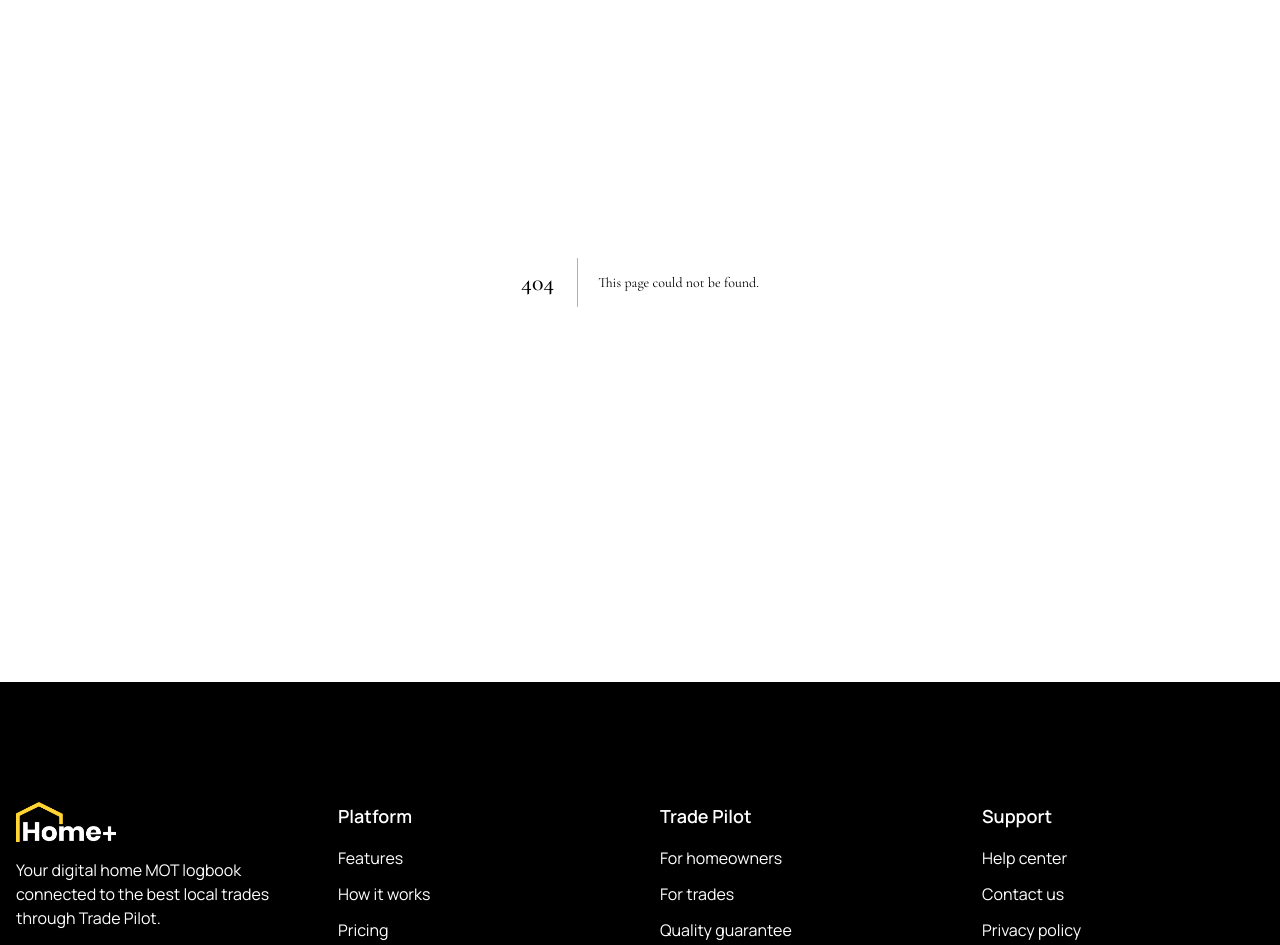
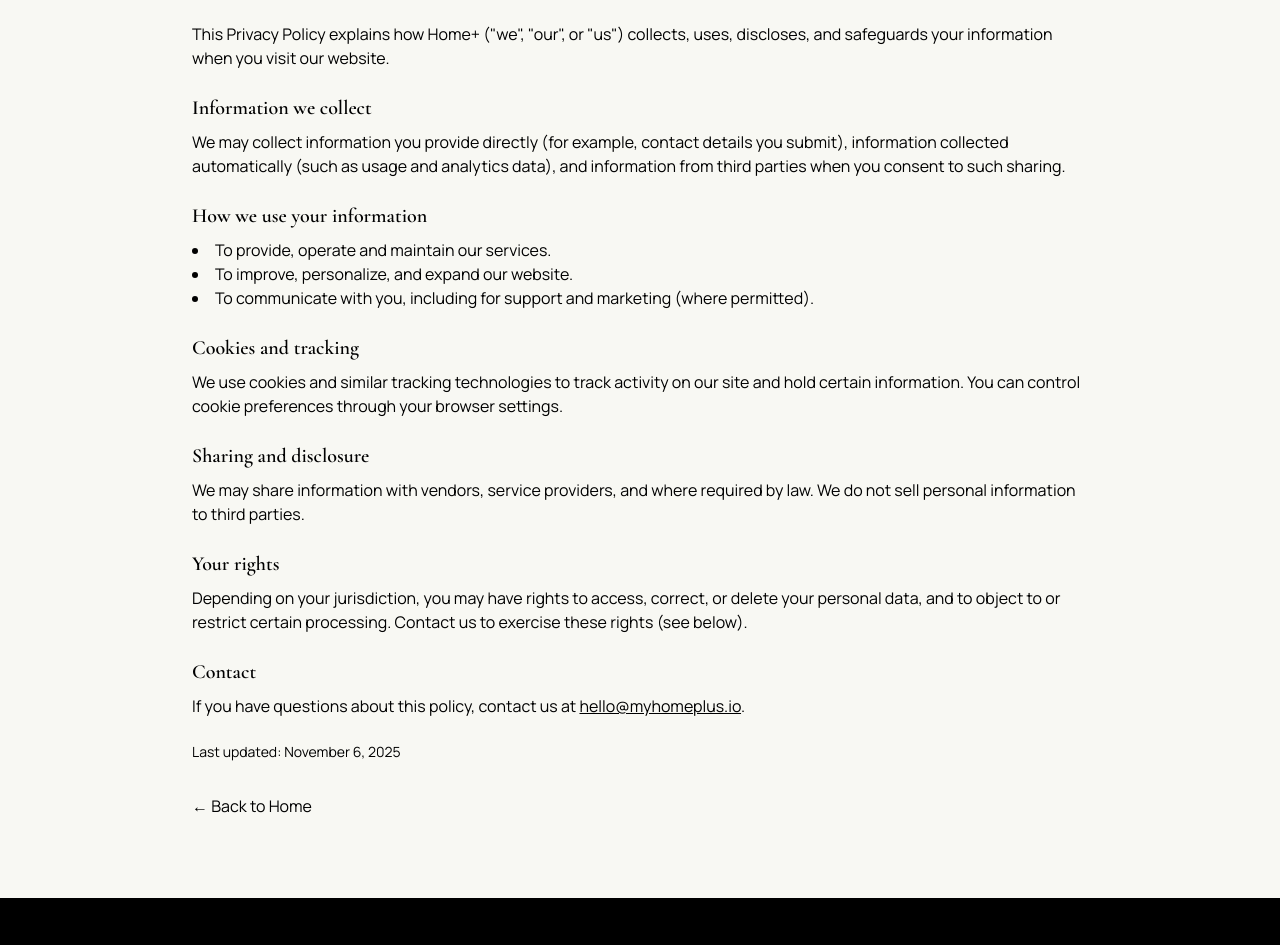
Before and after one commit to iamsaif5/homeplus-landing, a Next.js app: page /privacy-policy in a window 1280 px wide. Before the commit this address had no page. Shown: the part 227-1172 px from the top of the page. Built offline with nearby package versions, Linux system fonts and the light colour scheme.

Commit message:
Update - Priavacy policy and TOS added

```diff
--- a/src/app/globals.css
+++ b/src/app/globals.css
@@ -3,6 +3,10 @@
 :root {
   --background: #f8f8f3;
   --foreground: #000;
+}
+
+html {
+  scroll-behavior: smooth;
 }
 
 @theme inline {
--- a/src/app/page.js
+++ b/src/app/page.js
@@ -9,8 +9,8 @@
   return (
     <>
       <Header />
+      <YourHome />
       <HowItWork />
-      <YourHome />
       <Simplify />
       <Testimonials />
       <Resources />
--- /dev/null
+++ b/src/app/privacy-policy/page.jsx
@@ -0,0 +1,71 @@
+import React from 'react';
+import Link from 'next/link';
+import Container from '../../component/Container';
+
+export const metadata = {
+  title: 'Privacy Policy - Home+',
+  description: 'Home+ Privacy Policy describing how we collect, use and protect your information.',
+};
+
+export default function PrivacyPolicyPage() {
+  return (
+    <Container>
+      <div className="max-w-4xl mx-auto py-20">
+        <h1 className="text-3xl font-bold mb-6">Privacy Policy</h1>
+
+        <p className="mb-4">
+          This Privacy Policy explains how Home+ (&quot;we&quot;, &quot;our&quot;, or &quot;us&quot;) collects, uses, discloses, and
+          safeguards your information when you visit our website.
+        </p>
+
+        <h2 className="text-xl font-semibold mt-6 mb-2">Information we collect</h2>
+        <p className="mb-4">
+          We may collect information you provide directly (for example, contact details you submit), information collected automatically
+          (such as usage and analytics data), and information from third parties when you consent to such sharing.
+        </p>
+
+        <h2 className="text-xl font-semibold mt-6 mb-2">How we use your information</h2>
+        <ul className="list-disc list-inside mb-4">
+          <li>To provide, operate and maintain our services.</li>
+          <li>To improve, personalize, and expand our website.</li>
+          <li>To communicate with you, including for support and marketing (where permitted).</li>
+        </ul>
+
+        <h2 className="text-xl font-semibold mt-6 mb-2">Cookies and tracking</h2>
+        <p className="mb-4">
+          We use cookies and similar tracking technologies to track activity on our site and hold certain information. You can control
+          cookie preferences through your browser settings.
+        </p>
+
+        <h2 className="text-xl font-semibold mt-6 mb-2">Sharing and disclosure</h2>
+        <p className="mb-4">
+          We may share information with vendors, service providers, and where required by law. We do not sell personal information to third
+          parties.
+        </p>
+
+        <h2 className="text-xl font-semibold mt-6 mb-2">Your rights</h2>
+        <p className="mb-4">
+          Depending on your jurisdiction, you may have rights to access, correct, or delete your personal data, and to object to or restrict
+          certain processing. Contact us to exercise these rights (see below).
+        </p>
+
+        <h2 className="text-xl font-semibold mt-6 mb-2">Contact</h2>
+        <p className="mb-6">
+          If you have questions about this policy, contact us at{' '}
+          <a className="underline" href="mailto:hello@myhomeplus.io">
+            hello@myhomeplus.io
+          </a>
+          .
+        </p>
+
+        <p className="text-sm text-muted">Last updated: November 6, 2025</p>
+
+        <div className="mt-8">
+          <Link href="/" className="text-primary hover:underline">
+            ← Back to Home
+          </Link>
+        </div>
+      </div>
+    </Container>
+  );
+}
--- /dev/null
+++ b/src/app/terms/page.jsx
@@ -0,0 +1,63 @@
+import React from 'react';
+import Link from 'next/link';
+import Container from '../../component/Container';
+
+export const metadata = {
+  title: 'Terms of Service - Home+',
+  description: 'Home+ Terms of Service — rules and conditions for using the Home+ website.',
+};
+
+export default function TermsPage() {
+  return (
+    <Container>
+      <div className="max-w-4xl mx-auto py-20">
+        <h1 className="text-3xl font-bold mb-6">Terms of Service</h1>
+
+        <p className="mb-4">
+          These Terms of Service (&quot;Terms&quot;) govern your access to and use of the Home+ website. By using our site, you agree to
+          these Terms. Please read them carefully.
+        </p>
+
+        <h2 className="text-xl font-semibold mt-6 mb-2">Use of the site</h2>
+        <p className="mb-4">
+          You agree to use the site only for lawful purposes and in a way that does not infringe the rights of others or restrict their use
+          of the site.
+        </p>
+
+        <h2 className="text-xl font-semibold mt-6 mb-2">Intellectual property</h2>
+        <p className="mb-4">
+          All content on the site is the property of Home+ or its licensors and is protected by intellectual property laws. You may not
+          reproduce or redistribute our content without permission.
+        </p>
+
+        <h2 className="text-xl font-semibold mt-6 mb-2">Disclaimers and limitation of liability</h2>
+        <p className="mb-4">
+          The site is provided &quot;as is&quot; without warranties of any kind. To the fullest extent permitted by law, Home+ is not liable
+          for any indirect or consequential damages.
+        </p>
+
+        <h2 className="text-xl font-semibold mt-6 mb-2">Modifications</h2>
+        <p className="mb-4">
+          We may modify these Terms from time to time. Continued use after changes constitutes acceptance of the updated Terms.
+        </p>
+
+        <h2 className="text-xl font-semibold mt-6 mb-2">Contact</h2>
+        <p className="mb-6">
+          Questions about these Terms should be sent to{' '}
+          <a className="underline" href="mailto:hello@myhomeplus.io">
+            hello@myhomeplus.io
+          </a>
+          .
+        </p>
+
+        <p className="text-sm text-muted">Last updated: November 6, 2025</p>
+
+        <div className="mt-8">
+          <Link href="/" className="text-primary hover:underline">
+            ← Back to Home
+          </Link>
+        </div>
+      </div>
+    </Container>
+  );
+}
--- a/src/component/Footer.jsx
+++ b/src/component/Footer.jsx
@@ -7,19 +7,19 @@
   {
     title: 'Platform',
     links: [
-      { link: '#', name: 'Features' },
-      { link: '#', name: 'How it works' },
-      { link: '#', name: 'Pricing' },
+      { link: '/#feature', name: 'Features' },
+      { link: '/#howItWork', name: 'How it works' },
+      // { link: '#', name: 'Pricing' },
       { link: '#', name: 'Mobile app' },
     ],
   },
 
   {
-    title: 'Trade Pilot',
+    title: 'Home +',
     links: [
       { link: '#', name: 'For homeowners' },
       { link: '#', name: 'For trades' },
-      { link: '#', name: 'Quality guarantee' },
+      // { link: '#', name: 'Quality guarantee' },
       { link: '/blogs', name: 'Blog' },
     ],
   },
@@ -29,8 +29,8 @@
     links: [
       { link: '#', name: 'Help center' },
       { link: '#', name: 'Contact us' },
-      { link: '#', name: 'Privacy policy' },
-      { link: '#', name: 'Terms of service' },
+      { link: '/privacy-policy', name: 'Privacy policy' },
+      { link: '/terms', name: 'Terms of service' },
     ],
   },
 ];
@@ -91,7 +91,7 @@
               <ul className="flex flex-col gap-3">
                 {item.links.map((linkItem, linkIndex) => (
                   <li key={linkIndex}>
-                    <Link href={linkItem.link} className="hover:underline">
+                    <Link scroll={true} href={linkItem.link} className="hover:underline">
                       {linkItem.name}
                     </Link>
                   </li>
--- a/src/component/Home/Header.jsx
+++ b/src/component/Home/Header.jsx
@@ -9,7 +9,7 @@
 const Header = () => {
   return (
     <header className="relative py-[130px] md:py-[200px] overflow-hidden">
-      <div className="absolute inset-0 bg-[url('/header.jpg')] bg-top bg-cover transform scale-x-[-1]" aria-hidden="true" />
+      <div className="absolute inset-0 bg-[url('/header.png')] bg-center bg-cover transform " aria-hidden="true" />
       {/* dark overlay */}
       <div className="absolute inset-0 bg-black/40" aria-hidden="true" />
       <div className="relative z-10 flex h-full items-center">
--- a/src/component/Home/HowItWork.jsx
+++ b/src/component/Home/HowItWork.jsx
@@ -143,7 +143,7 @@
 
 const HowItWork = () => {
   return (
-    <Section>
+    <Section id="howItWork">
       <Container>
         <div className="text-center">
           <div className="font-geist-mono mx-auto uppercase flex max-w-max items-center text-black gap-4 text-[10px] bg-black/5 py-2 px-4 rounded-full md:text-[11px]">
--- a/src/component/Home/Simplify.jsx
+++ b/src/component/Home/Simplify.jsx
@@ -10,9 +10,9 @@
 const Simplify = () => {
   return (
     <Section className={'relative  mt-14 md:mt-[162px] pb-[100px] md:pb-[162px]'}>
-      <div className="absolute inset-0 bg-[url('/simplify.png')] bg-center bg-cover transform scale-x-[-1]" aria-hidden="true" />
+      <div className="absolute inset-0 bg-[url('/simplify.png')] bg-top bg-cover transform scale-x-[-1]" aria-hidden="true" />
       {/* dark overlay */}
-      {/* <div className="absolute inset-0 bg-black/70" aria-hidden="true" /> */}
+      <div className="absolute inset-0 bg-black/40" aria-hidden="true" />
 
       <Container>
         <div className="text-center relative z-1 ">
--- a/src/component/Home/YourHome.jsx
+++ b/src/component/Home/YourHome.jsx
@@ -482,7 +482,7 @@
 
 const YourHome = () => {
   return (
-    <Section>
+    <Section id={'feature'}>
       <Container>
         {/* Title section */}
         <div className="text-center">
--- a/src/component/Section.jsx
+++ b/src/component/Section.jsx
@@ -1,7 +1,11 @@
 import React from 'react';
 
-const Section = ({ children, className }) => {
-  return <section className={`pt-[70px] md:pt-[162px] ${className}`}>{children}</section>;
+const Section = ({ children, className, id }) => {
+  return (
+    <section id={id} className={`pt-[70px] md:pt-[162px] ${className}`}>
+      {children}
+    </section>
+  );
 };
 
 export default Section;
```
Also changed, not shown: public/header.png (added), public/simplify.png.
